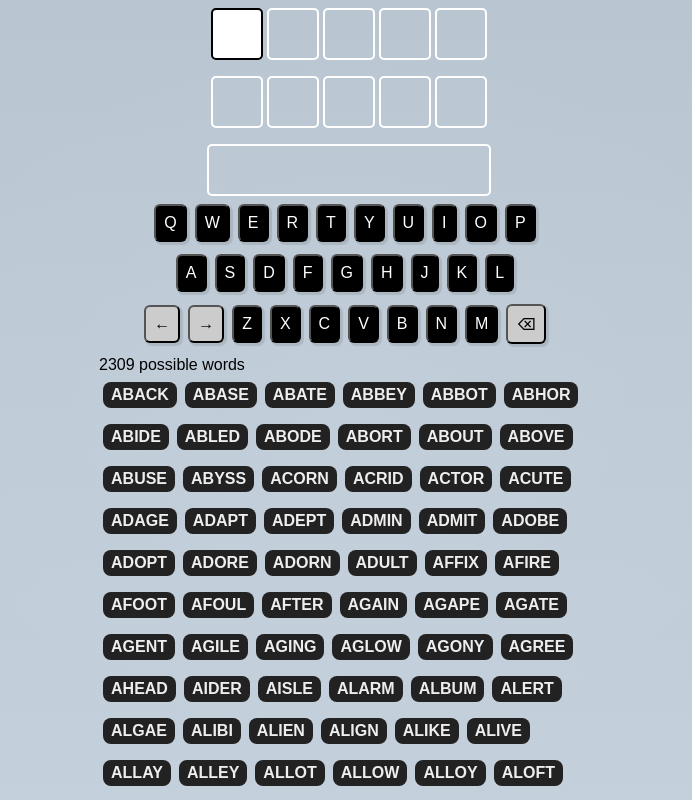
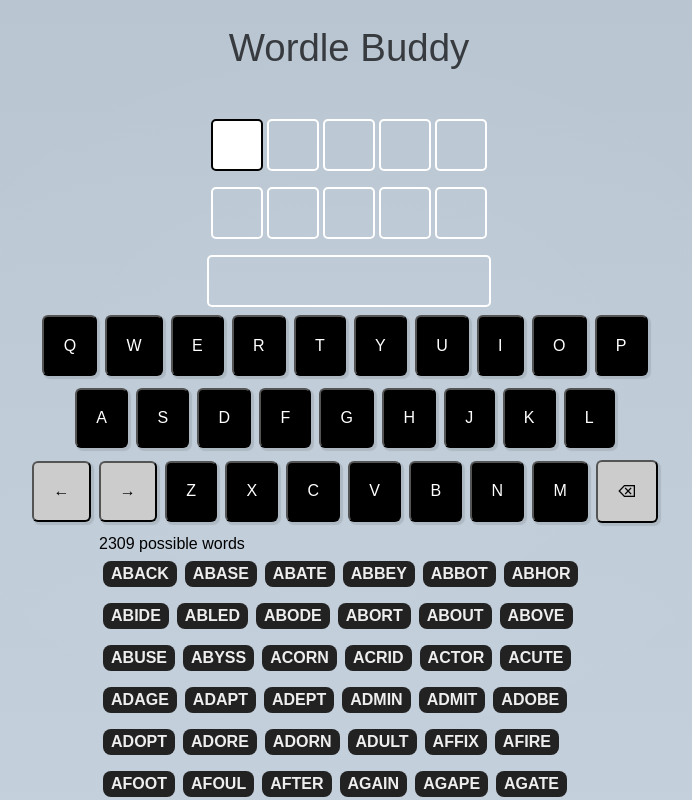
Before and after one commit to jckr/wordle-helper, a Svelte app: page / in a window 1280 px wide. Shown: the top 800 px of the page, without its empty margins (291-983 px from the left). Built offline with nearby package versions, Linux system fonts and the light colour scheme.

Commit message:
3 files modified

```diff
--- a/src/App.svelte
+++ b/src/App.svelte
@@ -109,7 +109,12 @@
 </script>
 
 <svelte:window on:keydown={handleKeydown}/>
-
+<h1 on:click={() => {
+	$placed = ['', '', '', '', ''];
+	$unplaced = ['', '', '', '', ''];
+	$absent = '';
+	update();
+}}>Wordle Buddy</h1>
 <section>
 	<LetterBlock />
   <Keyboard on:type={handleType} />
@@ -117,7 +122,11 @@
 </section>
 
 <style>
+h1 {
+	cursor: pointer;
+}
 	section {
+		padding: 1rem;
 		display: flex;
 		flex-direction: column;
 		justify-content: center;
--- a/src/lib/keyboard.svelte
+++ b/src/lib/keyboard.svelte
@@ -67,7 +67,7 @@
 	}
 	button {
 		min-height: 1rem;
-		padding: 0.5rem;
+		padding: max(0.5rem, 1.5vw);
 		background: #ccc;
 		border-radius: 0.375rem;
 		min-width: 1rem;
--- a/src/lib/solutions.svelte
+++ b/src/lib/solutions.svelte
@@ -19,7 +19,6 @@
 
   <style>
   .solutions {
-		width:100%;
 		max-width: 500px;
 		overflow-y: scroll;
 		word-break:keep-all;
```
